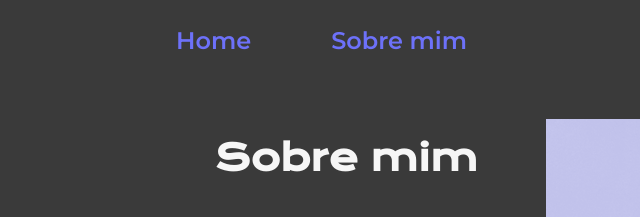
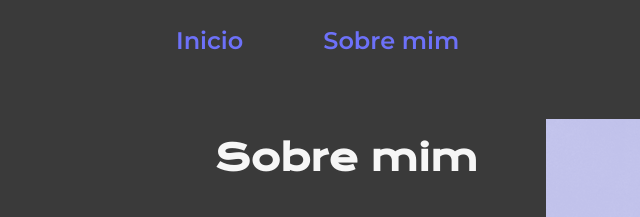
Before and after one commit to 9isnaldo/portifolio, a plain HTML site: page about.html in a window 1280 px wide. Shown: the top 217 px of the page, 16-656 px from the left. Drawn offline with nearby package versions, Linux system fonts and the light colour scheme.

Commit message:
commit repo

```diff
--- a/about.html
+++ b/about.html
@@ -10,7 +10,7 @@
 <body>
     <header class="cabecalho">
         <nav class="cabecalho__menu">
-            <a class="cabecalho__menu__link" href="index.html">Home</a>
+            <a class="cabecalho__menu__link" href="index.html">Inicio</a>
             <a class="cabecalho__menu__link" href="about.html">Sobre mim</a>
         </nav>
     </header>
```
